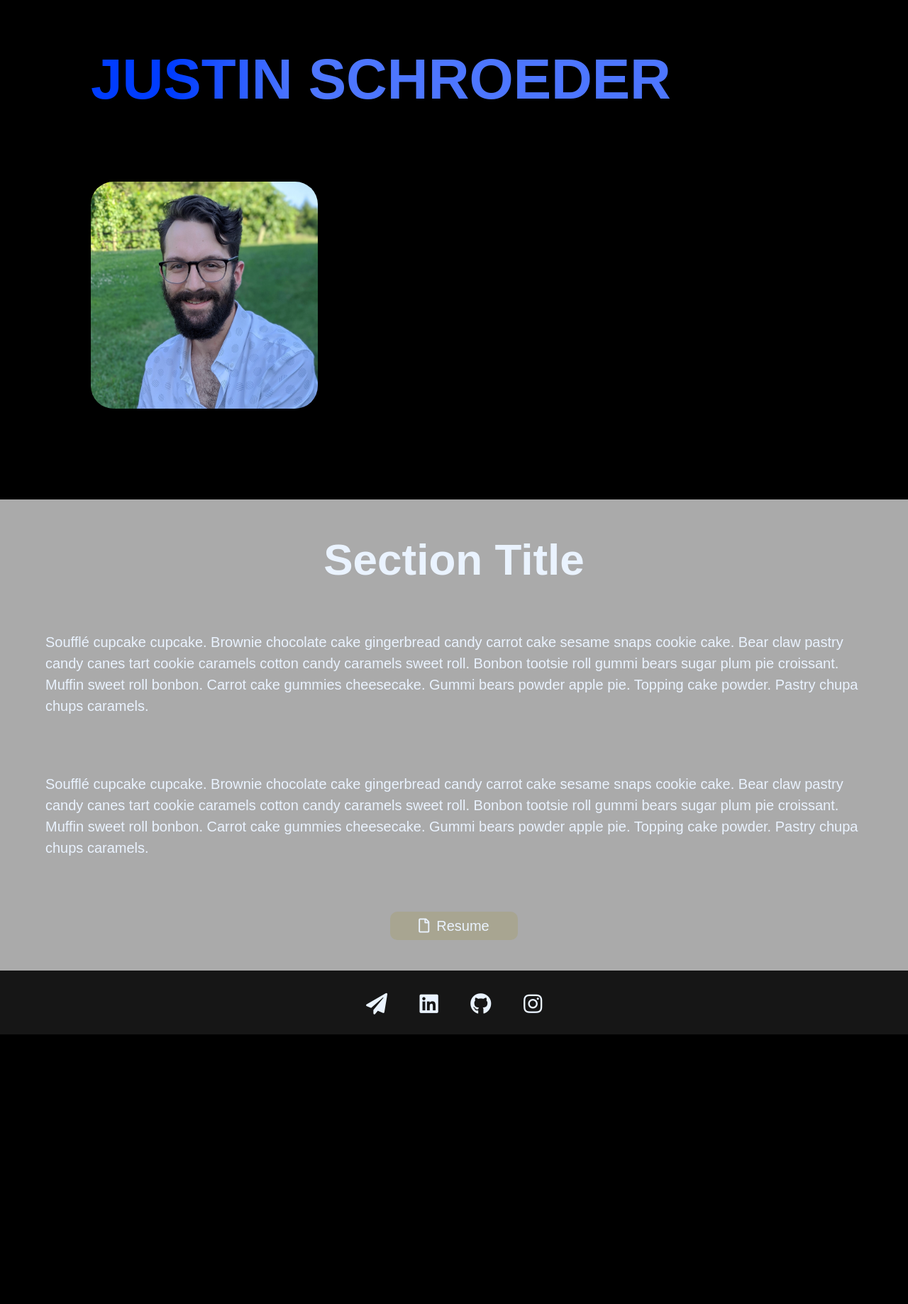
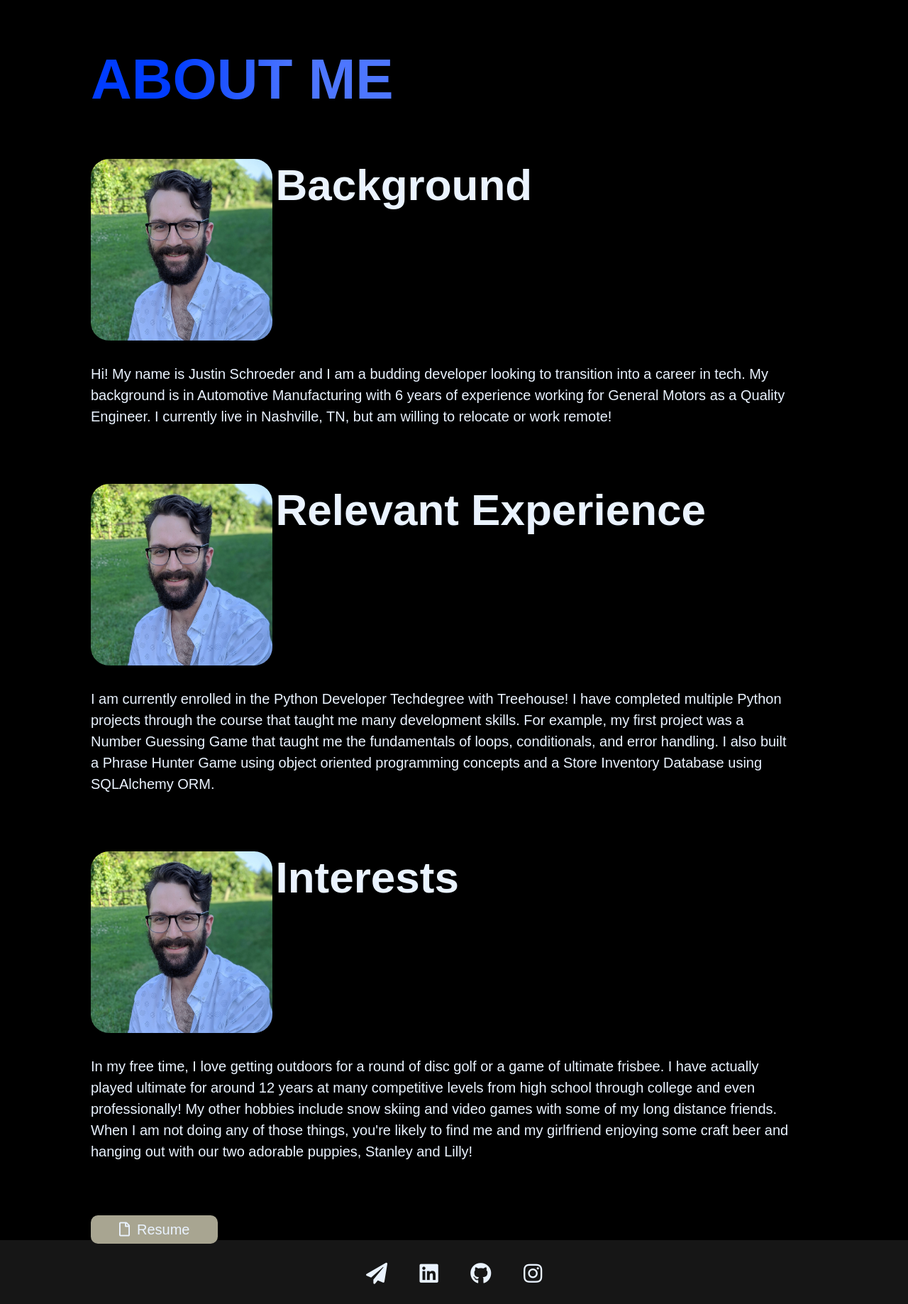
Before and after one commit to justinschroeder/Personal-Website-Flask-App, a Flask app: page /about in a window 1280 px wide. Shown: the part 64-1902 px from the top of the page at 71% size. Before the commit the page ends 1522 px from the top, so only its background shows below. Run offline with Flask 2, Linux system fonts and the light colour scheme; data comes from the database, SQL or seed files in the repository.

Commit message:
added about me info

```diff
--- a/static/styles.css
+++ b/static/styles.css
@@ -268,7 +268,7 @@ Header  - Homepage
 
 .header {
     margin-top: 10%;
-    margin-bottom: 10%;
+    margin-bottom: 5%;
     margin-left: 10%;
     text-align: left;
 }
@@ -711,20 +711,26 @@ EXCEEDS - About Page
 ********************/
 
 #about-page {
-    background-color: var(--secondary);
-    position: relative;
-    padding: 3rem 5%;
-    text-align: center;
+    text-align: left;
+    margin-left: 10%;
+    margin-right: 10%;
 }
 
 #about-page h2 {
-    margin-bottom: 4rem;
+    margin-bottom: 2rem;
+    display: inline-block;
+}
+
+#about-page .header h1 {
+    text-align: center;
 }
 
 #about-page p {
     margin-top: 2rem;
     text-align: left;
     margin-bottom: 5rem;
+    margin-right: 2rem;
+    display: inline-block;
 }
 
 #about-page a {
@@ -740,6 +746,13 @@ EXCEEDS - About Page
     color: var(--white);
     font-size: 20px;
     padding-right: 10px;
+}
+
+#about-page img {
+    display: inline-block;
+    vertical-align: top;
+    border-radius: 10%;
+    width: 25%;
 }
 
 /*******
--- a/templates/about.html
+++ b/templates/about.html
@@ -1,37 +1,25 @@
 {% extends 'layout.html' %}
     {% block content %}
         <section class="header">
-            <h1>Justin Schroeder</h1>
+            <h1>About Me</h1>
             <p></p>
-            <!--I would suggest choosing a different picture here.-->
-            <!--Like maybe a hobby photo-->
-            <img src="/static/img/my_headshot.jpg" alt="Headshot of myself">
+
         </section>
         <section id="about-page">
-            <div id="triangle7"></div>
-            <div id="triangle8"></div>
-            <h2>Section Title</h2>
+            <img src="/static/img/my_headshot.jpg" alt="Headshot of myself">
+            <h2>Background</h2>
             <p>
-                Soufflé cupcake cupcake.
-                Brownie chocolate cake gingerbread candy carrot cake sesame snaps cookie cake.
-                Bear claw pastry candy canes tart cookie caramels cotton candy caramels sweet roll.
-                Bonbon tootsie roll gummi bears sugar plum pie croissant.
-                Muffin sweet roll bonbon.
-                Carrot cake gummies cheesecake.
-                Gummi bears powder apple pie.
-                Topping cake powder.
-                Pastry chupa chups caramels.
+                Hi! My name is Justin Schroeder and I am a budding developer looking to transition into a career in tech. My background is in Automotive Manufacturing with 6 years of experience working for General Motors as a Quality Engineer. I currently live in Nashville, TN, but am willing to relocate or work remote!
             </p>
+            <img src="/static/img/my_headshot.jpg" alt="Headshot of myself">
+            <h2>Relevant Experience</h2>
             <p>
-                Soufflé cupcake cupcake.
-                Brownie chocolate cake gingerbread candy carrot cake sesame snaps cookie cake.
-                Bear claw pastry candy canes tart cookie caramels cotton candy caramels sweet roll.
-                Bonbon tootsie roll gummi bears sugar plum pie croissant.
-                Muffin sweet roll bonbon.
-                Carrot cake gummies cheesecake.
-                Gummi bears powder apple pie.
-                Topping cake powder.
-                Pastry chupa chups caramels.
+                I am currently enrolled in the Python Developer Techdegree with Treehouse! I have completed multiple Python projects through the course that taught me many development skills. For example, my first project was a Number Guessing Game that taught me the fundamentals of loops, conditionals, and error handling. I also built a Phrase Hunter Game using object oriented programming concepts and a Store Inventory Database using SQLAlchemy ORM.
+            </p>
+            <img src="/static/img/my_headshot.jpg" alt="Headshot of myself">
+            <h2>Interests</h2>
+            <p>
+                In my free time, I love getting outdoors for a round of disc golf or a game of ultimate frisbee. I have actually played ultimate for around 12 years at many competitive levels from high school through college and even professionally! My other hobbies include snow skiing and video games with some of my long distance friends. When I am not doing any of those things, you're likely to find me and my girlfriend enjoying some craft beer and hanging out with our two adorable puppies, Stanley and Lilly!
             </p>
             <a href="#"><i class="far fa-file"></i>Resume</a>
         </section>
--- a/templates/index.html
+++ b/templates/index.html
@@ -1,7 +1,7 @@
 {% extends 'layout.html' %}
     {% block content %}
         <section class="header">
-            <h1>Hi, I'm Justin.</h1>
+            <h1>Justin Schroeder.</h1>
             <h2>Python Developer.</h2>
             <p>
                 Developer. Engineer. Skier. Disc Golfer. Dog Dad.
```
